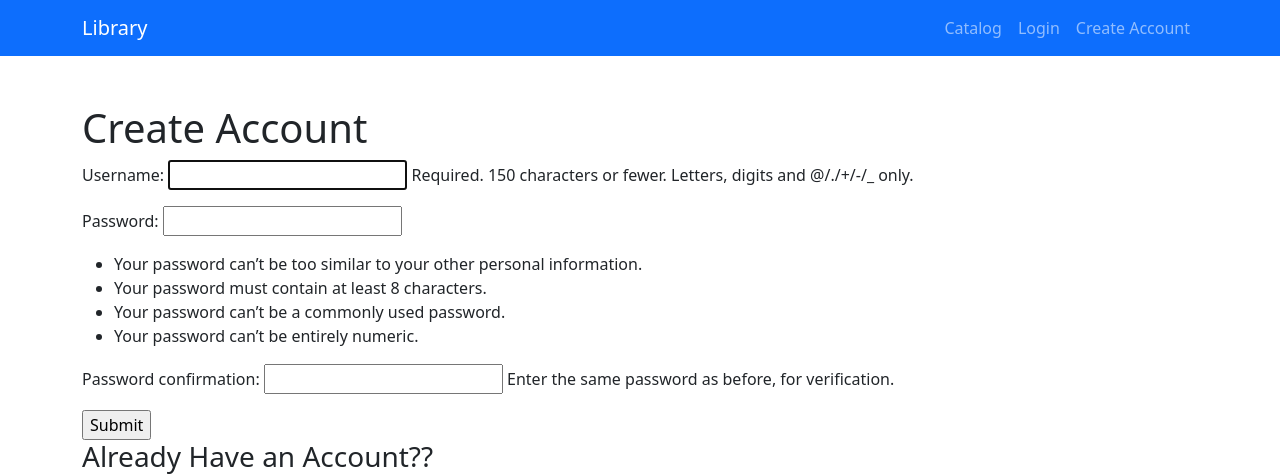
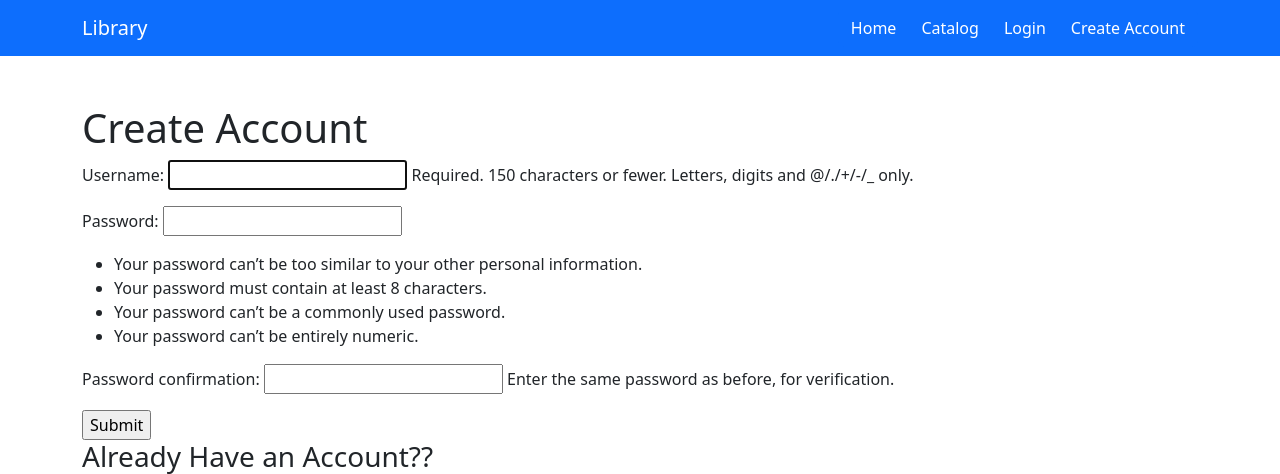
Before and after one commit to DSDouglas/Integrated-Library-System, a Django app: page /accounts/create-account in a window 1280 px wide. Shown: the top 474 px of the page. Run offline with Django 5.2, Linux system fonts and the light colour scheme; data that the repository does not hold is empty; some libraries are stand-ins or nearby versions.

Commit message:
Using formatter to make templates consistent

```diff
--- a/templates/base.html
+++ b/templates/base.html
@@ -1,7 +1,7 @@
 <!DOCTYPE html>
 <html lang="en">
   <head>
-  <meta charset="UTF-8">
+    <meta charset="UTF-8" />
     <title>Library System</title>
     <link href="https://cdn.jsdelivr.net/npm/bootstrap@5.3.2/dist/css/bootstrap.min.css" rel="stylesheet" integrity="sha384-T3c6CoIi6uLrA9TneNEoa7RxnatzjcDSCmG1MXxSR1GAsXEV/Dwwykc2MPK8M2HN" crossorigin="anonymous" />
     <script src="https://cdn.jsdelivr.net/npm/bootstrap@5.3.2/dist/js/bootstrap.bundle.min.js" integrity="sha384-C6RzsynM9kWDrMNeT87bh95OGNyZPhcTNXj1NW7RuBCsyN/o0jlpcV8Qyq46cDfL" crossorigin="anonymous"></script>
@@ -15,42 +15,40 @@
     <nav class="navbar navbar-expand-lg navbar-dark bg-primary">
       <div class="container">
         <a class="navbar-brand" href="{% url 'index' %}">Library</a>
-      <button class="navbar-toggler" type="button" data-bs-toggle="collapse" data-bs-target="#navbarNav" aria-controls="navbarNav" aria-expanded="false" aria-label="Toggle navigation">
-        <span class="navbar-toggler-icon"></span>
-      </button>
-      <div class="collapse navbar-collapse" id="navbarNav">
-        <ul class="navbar-nav ms-auto">
-          <li class="nav-item">
-            <a class="nav-link" href="{% url 'catalog' %}">Catalog</a>
+        <button class="navbar-toggler" type="button" data-bs-toggle="collapse" data-bs-target="#navbarNav" aria-controls="navbarNav" aria-expanded="false" aria-label="Toggle navigation"><span class="navbar-toggler-icon"></span></button>
+        <div class="btn-group" role="group" aria-label="Basic example">
+          <a href="{% url 'index' %}" class="btn btn-primary">Home</a>
+          <a href="{% url 'catalog' %}" class="btn btn-primary">Catalog</a>
+          {% if user.is_authenticated %}
+            <div class="btn-group" role="group">
+              <button id="userDropdown" type="button" class="btn btn-primary dropdown-toggle" data-bs-toggle="dropdown" aria-expanded="false">User: {{ user.get_username }}</button>
+              <ul class="dropdown-menu" aria-labelledby="userDropdown">
+                <li>
+                  <a class="dropdown-item" href="{% url 'checked_out_books' %}">Checked Out Books</a>
                 </li>
-          {% if user.is_authenticated %}
-            <li class="nav-item">
-              <a class="nav-link" href="{% url 'checked_out_books' %}">Checked Out Books</a>
-            </li>
-            <li class="nav-item">
+                <li>
                   <form id="logout-form" method="post" action="{% url 'logout' %}">
                     {% csrf_token %}
-                <button type="submit" class="nav-link btn btn-link">Logout</button>
+                    <button type="submit" class="dropdown-item">Logout</button>
                   </form>
                 </li>
+              </ul>
+            </div>
           {% else %}
-            <li class="nav-item">
-              <a class="nav-link" href="{% url 'login' %}">Login</a>
-            </li>
-            <li class="nav-item">
-              <a class="nav-link" href="{% url 'create_account' %}">Create Account</a>
-            </li>
+            <a href="{% url 'login' %}" class="btn btn-primary">Login</a>
+            <a href="{% url 'create_account' %}" class="btn btn-primary">Create Account</a>
           {% endif %}
-        </ul>
         </div>
       </div>
     </nav>
 
     <div class="container mt-5">
       {% block content %}
+
       {% endblock %}
     </div>
     {% block script %}
+
     {% endblock %}
   </body>
 </html>
--- a/templates/create_account.html
+++ b/templates/create_account.html
@@ -1,12 +1,12 @@
-{% extends "base.html" %}
+{% extends 'base.html' %}
 {% block content %}
-    <h1>Create Account</h1>
-    <form method ='post'>
-        {% csrf_token %}
-        {{form.as_p}}
-        <input type="submit" value = "Submit">
-    </form>
+  <h1>Create Account</h1>
+  <form method="POST">
+    {% csrf_token %}
+    {{ form.as_p }}
+    <input type="submit" value="Submit" />
+  </form>
 
-    <h3>Already Have an Account??</h3>
-    <a href = "{% url 'login' %}">Sign In Here</a>
-{% endblock content %}
+  <h3>Already Have an Account??</h3>
+  <a href="{% url 'login' %}">Sign In Here</a>
+{% endblock %}
--- a/templates/index.html
+++ b/templates/index.html
@@ -1,10 +1,10 @@
-{% extends "base.html" %}
+{% extends 'base.html' %}
 {% block content %}
   <div class="container">
     <div class="row justify-content-center">
       <div class="col-md-6">
         <div class="card">
-                    <img src="https://book-covers-public.s3.amazonaws.com/{{ book.isbn }}.jpg" class="card-img-top" alt="{{ book.title }}">
+          <img src="https://book-covers-public.s3.amazonaws.com/{{ book.isbn }}.jpg" class="card-img-top" alt="{{ book.title }}" />
           <div class="card-body text-center">
             <h5 class="card-title">{{ book.title }}</h5>
             <p class="card-text">Author: {{ book.author }}</p>
@@ -23,4 +23,4 @@
       </div>
     </div>
   </div>
-{% endblock content %}
+{% endblock %}
--- a/templates/registration/logged_out.html
+++ b/templates/registration/logged_out.html
@@ -1,6 +1,6 @@
-{% extends "base.html" %}
+{% extends 'base.html' %}
 
 {% block content %}
   <p>Logged out!</p>
-  <a href="{% url 'login'%}">Click here to login again.</a>
+  <a href="{% url 'login' %}">Click here to login again.</a>
 {% endblock %}
--- a/templates/registration/password_reset_complete.html
+++ b/templates/registration/password_reset_complete.html
@@ -1,6 +1,8 @@
-{% extends "base.html" %}
+{% extends 'base.html' %}
 
 {% block content %}
   <h1>The password has been changed!</h1>
-  <p><a href="{% url 'login' %}">log in again?</a></p>
+  <p>
+    <a href="{% url 'login' %}">log in again?</a>
+  </p>
 {% endblock %}
--- a/templates/registration/password_reset_done.html
+++ b/templates/registration/password_reset_done.html
@@ -1,4 +1,4 @@
-{% extends "base.html" %}
+{% extends 'base.html' %}
 
 {% block content %}
   <p>We've emailed you instructions for setting your password. If they haven't arrived in a few minutes, check your spam folder.</p>
--- a/templates/registration/password_reset_email.html
+++ b/templates/registration/password_reset_email.html
@@ -1,2 +1,2 @@
 Someone asked for password reset for email {{ email }}. Follow the link below:
-{{ protocol }}://{{ domain }}{% url 'password_reset_confirm' uidb64=uid token=token %}
+{{ protocol }}://{{ domain }}{% url 'password_reset_confirm' uidb64 = uid token = token %}
```
Also changed, not shown: templates/catalog.html (+16 -16 lines), templates/checked_out_books.html (+9 -7 lines), templates/login.html (+4 -12 lines), templates/registration/login.html (+4 -6 lines), templates/registration/password_reset_confirm.html (+12 -6 lines), templates/registration/password_reset_form.html (+7 -7 lines). Lines whose indentation alone changed are shown as unchanged.
